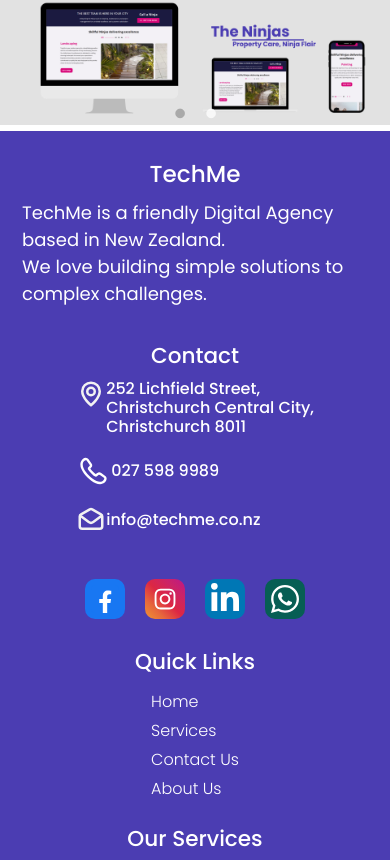
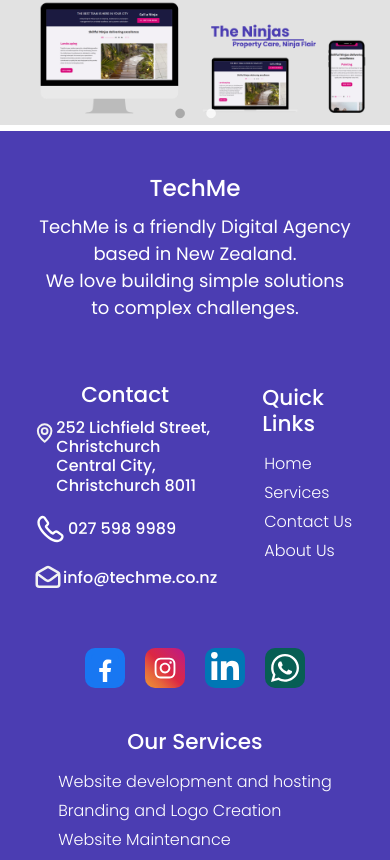
Before and after one commit to baayesh/TechMe, a React (Create React App) app: page / in a window 390 px wide. Shown: the part 1864-2724 px from the top of the page. Built offline with nearby package versions, Linux system fonts and the light colour scheme; the HTML template or start-up script is replaced by a standard one; a web font is replaced by a local one.

Commit message:
change mobile footer layout

```diff
--- a/src/components/Footer.jsx
+++ b/src/components/Footer.jsx
@@ -20,9 +20,11 @@
           </div>
 
           {/* Contact details */}
+          <div>
+            <div className="footer-contact-details-quick-links">
               <div className="footer-column small">
                 <h4>Contact</h4>
-            <div>
+                <div className="">
                   <div className="footer-contact-details">
                     <svg
                       width="30px"
@@ -58,7 +60,6 @@
                   </div>
                   <div className="footer-contact-details">
                     {" "}
-
                     <svg
                               width="35px"
                               height="40px"
@@ -123,10 +124,6 @@
                   </div>
                 </div>
               </div>
-          <div className="footer-social-media-mob">
-            <SocialMedia  />
-          </div>
-
               {/* Quick Links */}
               <div className="footer-column extra-small">
                 <h4>Quick Links</h4>
@@ -144,6 +141,11 @@
                     <Link to="/about-us"> About Us</Link>
                   </li>
                 </ul>
+              </div>
+            </div>
+            <div className="footer-social-media-mob">
+              <SocialMedia  />
+            </div>
           </div>
 
           {/* Services */}
--- a/src/components/styles/Footer.css
+++ b/src/components/styles/Footer.css
@@ -43,7 +43,7 @@
 }
 
 .footer-column {
-  padding: 10px;
+  padding: 1.5em;
 }
 
 .footer-column.large {
@@ -86,6 +86,11 @@
   color: white;
 }
 
+.footer-contact-details-quick-links{
+  display: flex;
+  justify-content: center;
+}
+
 .footer-contact-details{
   display: flex;
   margin-bottom: 1em;
@@ -115,7 +120,10 @@
   }
 
   .footer-column {
-    flex: 1; /* Makes all columns equal width on small screens */
+    flex: 1;
+    text-align: center;
+    align-items: center;
+
   }
 
   .footer-column h3,h4{
@@ -126,6 +134,7 @@
   .footer-column.small{
     display: flex;
     flex-direction: column;
+    justify-content: center;
     align-items: center;
   }
   .footer-column.extra-small{
@@ -142,4 +151,8 @@
   .footer-social-media-desk{
     display: none;
   }
+
+  .footer-description{
+    text-align: center;
+  }
 }
```
Lines whose indentation alone changed are shown as unchanged.
